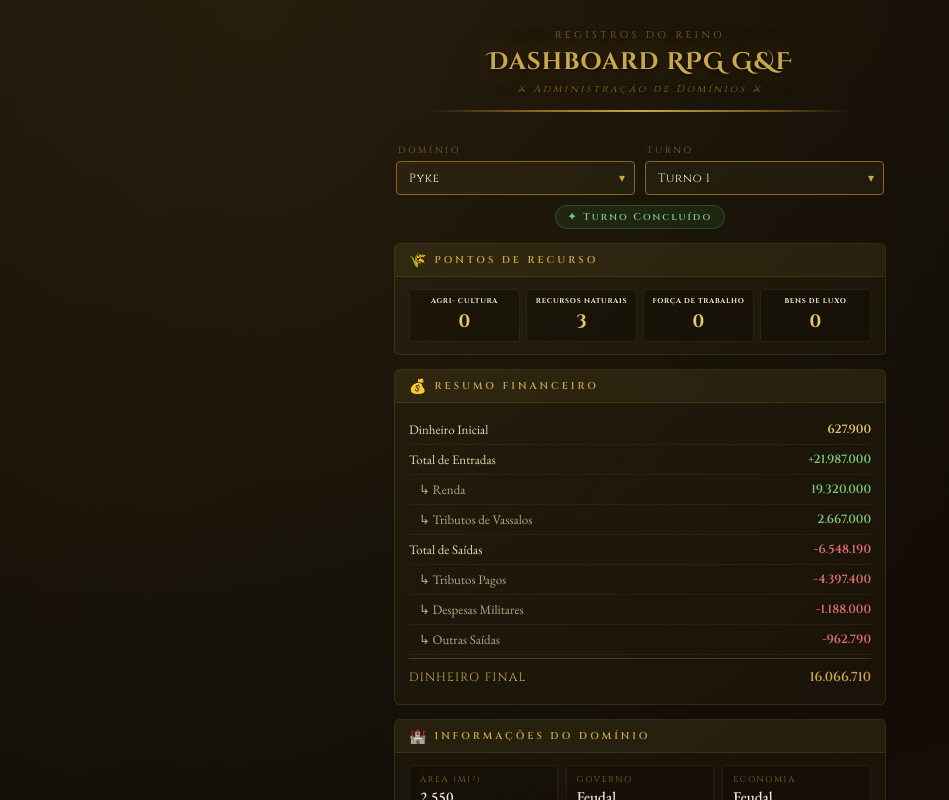
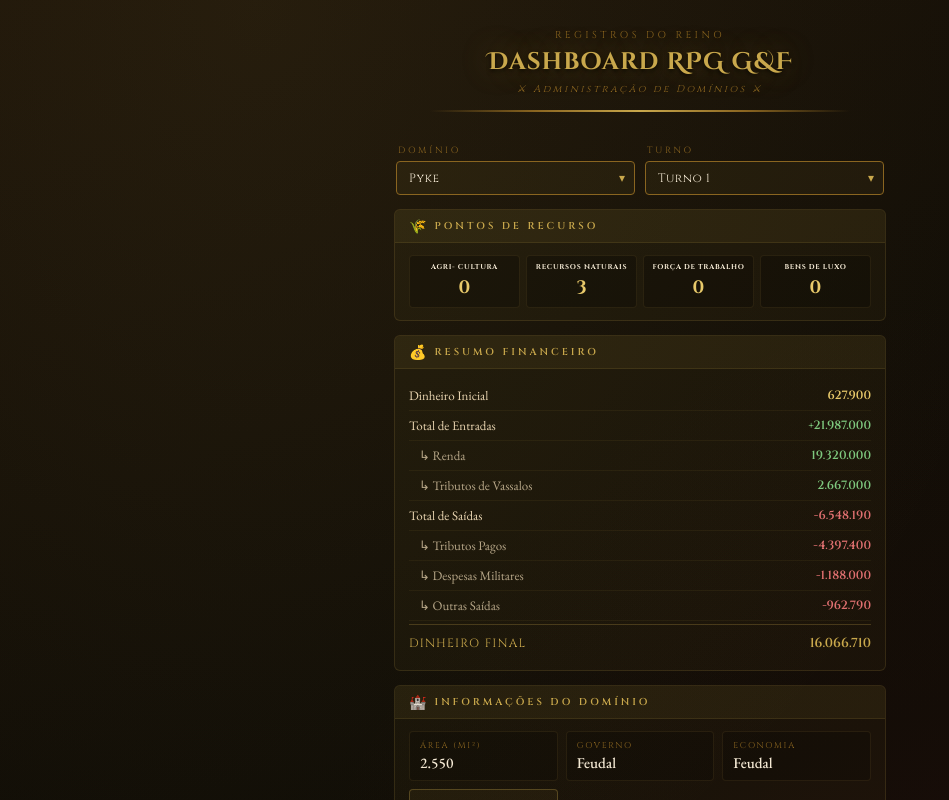
Before and after one commit to MatnZer0/dashboard-rpg-gelo-e-fogo, a Next.js app: page / in a window 1280 px wide. Shown: the top 800 px of the page, without its empty margins (0-949 px from the left). Built offline with nearby package versions, Linux system fonts and the light colour scheme.

Commit message:
update: comment status badge

```diff
--- a/src/components/Dashboard.tsx
+++ b/src/components/Dashboard.tsx
@@ -119,14 +119,14 @@ export default function Dashboard({ data }: { data: DomainRecord[] }) {
         </div>
 
         {/* ── Turno Status Badge ── */}
-        {record && (
+        {/* {record && (
           <div className="turno-status">
             <div className={`badge ${isTurnoFeito ? 'badge--done' : 'badge--pending'}`}>
               <span>{isTurnoFeito ? '✦' : '◌'}</span>
               <span>{isTurnoFeito ? 'Turno Concluído' : 'Turno Pendente'}</span>
             </div>
           </div>
-        )}
+        )} */}
 
         {/* ── Content ── */}
         <div className="content">
```
